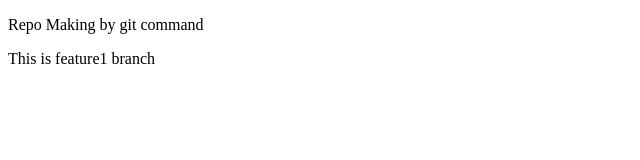
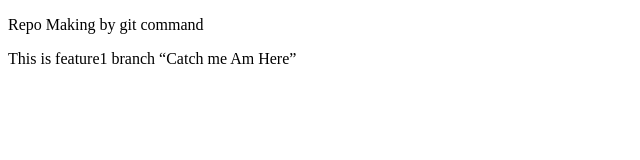
Before and after one commit to MrutyunjayaSahoo/Repo, a plain HTML site: page index.html in a window 1280 px wide. Shown: the whole page, without its empty margins (0-640 px from the left). Drawn offline with Linux system fonts and the light colour scheme.

Commit message:
add qutation

```diff
--- a/index.html
+++ b/index.html
@@ -9,6 +9,7 @@
     <p>Repo Making by git command</p>
     <div>
         This is feature1 branch
+        <q>Catch me Am Here</q>
     </div>
 </body>
 </html>
```
